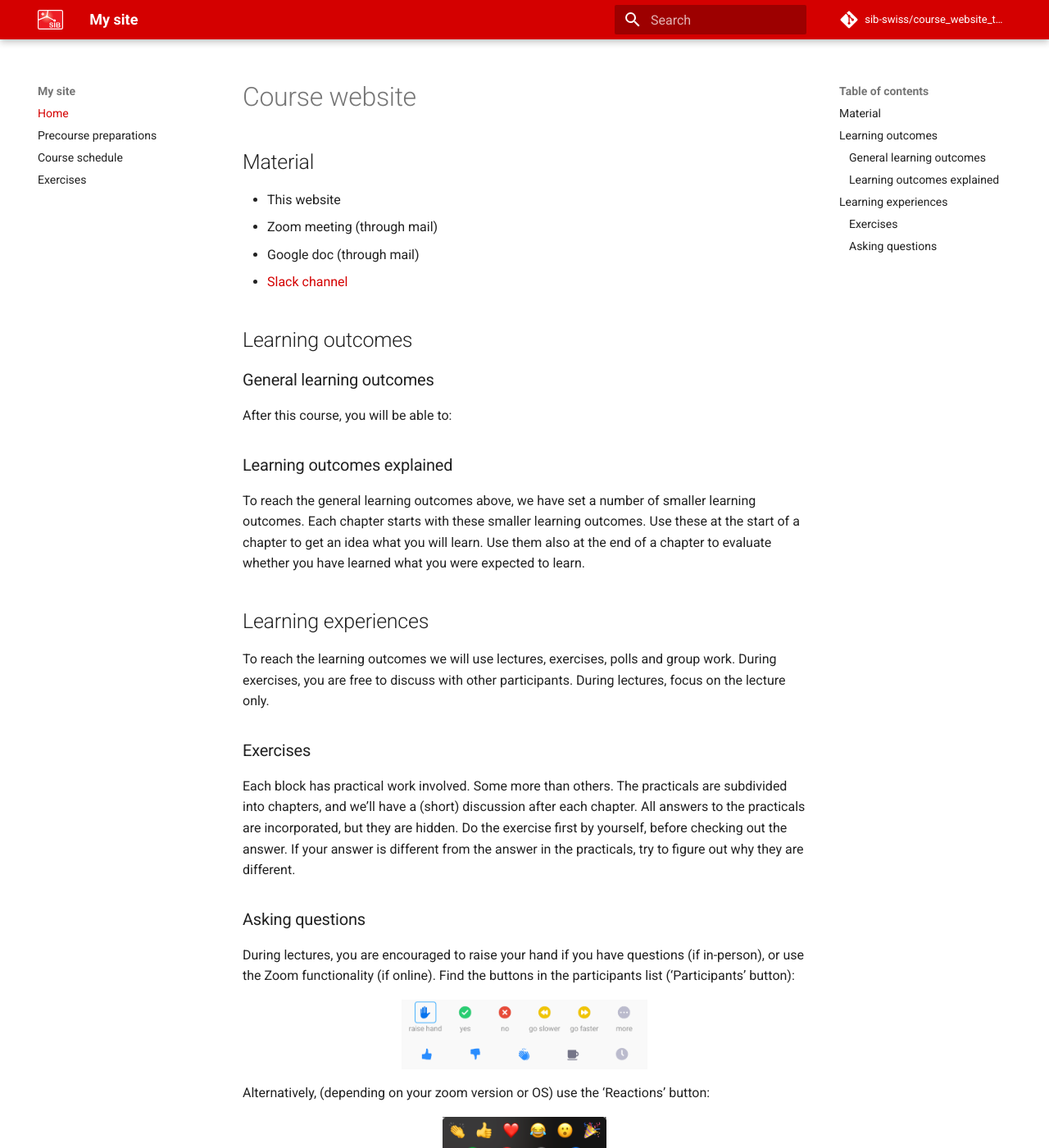
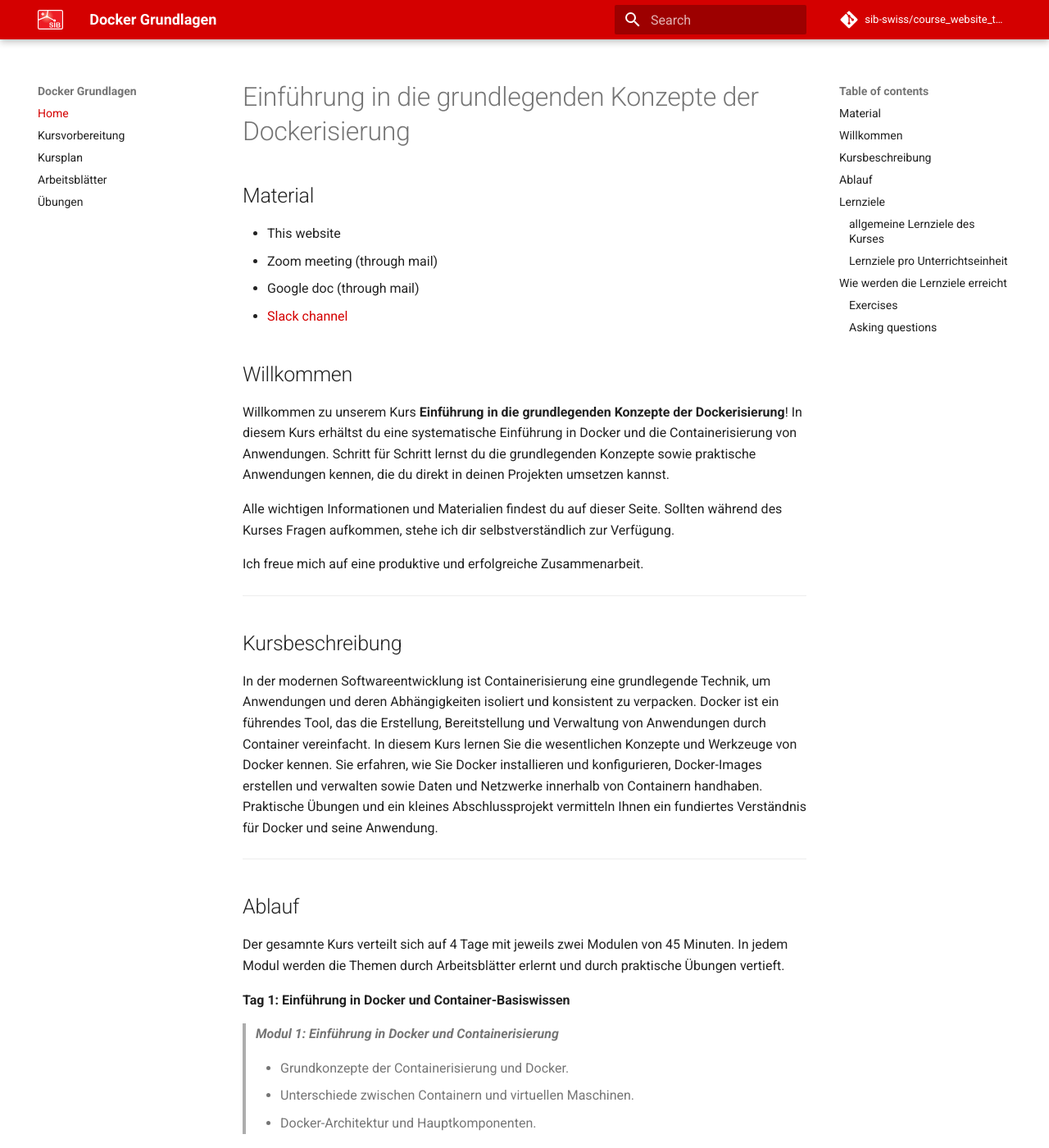
Before and after one commit to devtec133127/docker_grundlagen, an MkDocs documentation site: the page built from docs/index.md, in a window 1280 px wide and 1400 px high. Shown: the whole window at 82% size. Built offline with MkDocs 1.6.1 and Material for MkDocs 9.7.7, drawn with Linux system fonts in a browser that asks for light colours; comment, search, counter and statistics services are not loaded; some of the changed text lies outside the part shown.

Commit message:
initial changes

```diff
--- a/docs/index.md
+++ b/docs/index.md
@@ -1,4 +1,4 @@
-# Course website
+# Einführung in die grundlegenden Konzepte der Dockerisierung
 
 ## Material
 
@@ -7,23 +7,104 @@
 * Google doc (through mail)
 * [Slack channel](https://slack.com)
 
-## Learning outcomes
+## Willkommen
 
-### General learning outcomes
+Willkommen zu unserem Kurs **Einführung in die grundlegenden Konzepte der Dockerisierung**!
+In diesem Kurs erhältst du eine systematische Einführung in Docker und die Containerisierung von Anwendungen. Schritt für Schritt lernst du die grundlegenden Konzepte sowie praktische Anwendungen kennen, die du direkt in deinen Projekten umsetzen kannst.
 
-After this course, you will be able to:
+Alle wichtigen Informationen und Materialien findest du auf dieser Seite. Sollten während des Kurses Fragen aufkommen, stehe ich dir selbstverständlich zur Verfügung.
 
-### Learning outcomes explained
+Ich freue mich auf eine produktive und erfolgreiche Zusammenarbeit.
 
-To reach the general learning outcomes above, we have set a number of smaller learning outcomes. Each chapter starts with these smaller learning outcomes. Use these at the start of a chapter to get an idea what you will learn. Use them also at the end of a chapter to evaluate whether you have learned what you were expected to learn.
+---
 
-## Learning experiences
+## Kursbeschreibung
 
-To reach the learning outcomes we will use lectures, exercises, polls and group work. During exercises, you are free to discuss with other participants. During lectures, focus on the lecture only.
+In der modernen Softwareentwicklung ist Containerisierung eine grundlegende Technik, um Anwendungen und deren Abhängigkeiten isoliert und konsistent zu verpacken. Docker ist ein führendes Tool, das die Erstellung, Bereitstellung und Verwaltung von Anwendungen durch Container vereinfacht.
+In diesem Kurs lernen Sie die wesentlichen Konzepte und Werkzeuge von Docker kennen. Sie erfahren, wie Sie Docker installieren und konfigurieren, Docker-Images erstellen und verwalten sowie Daten und Netzwerke innerhalb von Containern handhaben. Praktische Übungen und ein kleines Abschlussprojekt vermitteln Ihnen ein fundiertes Verständnis für Docker und seine Anwendung.
+
+---
+
+## Ablauf
+
+Der gesamnte Kurs verteilt sich auf 4 Tage mit jeweils zwei Modulen von 45 Minuten. In jedem Modul werden die Themen durch Arbeitsblätter erlernt und durch praktische Übungen vertieft.
+
+**Tag 1: Einführung in Docker und Container-Basiswissen**
+
+> ***Modul 1: Einführung in Docker und Containerisierung***
+
+> - Grundkonzepte der Containerisierung und Docker.
+> - Unterschiede zwischen Containern und virtuellen Maschinen.
+> - Docker-Architektur und Hauptkomponenten.
+
+<p style="margin-bottom: 5px;">&nbsp;</p>
+
+> ***Modul 2: Docker-Images und Container-Basiswissen***
+
+> - Was sind Docker-Images und Container?
+> - Überblick über Docker-Images und deren Lebenszyklus.
+
+<p style="margin-bottom: 5px;">&nbsp;</p>
+
+**Tag 2: Dockerfiles und Image-Building**
+
+> ***Modul 1: Erstellung und Optimierung von Docker-Images***
+
+> - Einführung in Dockerfiles: Aufbau und grundlegende Befehle (FROM, RUN, COPY, CMD).
+> - Best Practices für das Erstellen von Dockerfiles.
+
+<p style="margin-bottom: 5px;">&nbsp;</p>
+
+**Tag 3: Datenmanagement und Netzwerke**
+
+> ***Modul 1: Docker Volumes und Datenmanagement***
+
+> - Grundkonzepte von Docker Volumes.
+> - Unterschied zwischen Volumes und Bind Mounts.
+
+---
+
+> ***Modul 2: Netzwerke in Docker***
+
+> - Grundlagen von Docker-Netzwerken: Bridge, Host, Overlay.
+> - Verbindung von Containern über Netzwerke.
+
+<p style="margin-bottom: 5px;">&nbsp;</p>
+
+**Tag 4: Docker Compose und Abschlussprojekt**
+
+> ***Modul 1: Docker Compose – Einführung und Anwendung***
+
+> - Was ist Docker Compose und welche Vorteile bietet es.
+> - Struktur und Syntax der docker-compose.yml-Datei.
+
+---
+
+> ***Modul 2: Integration von Docker Compose in das Abschlussprojekt***
+
+> - Integration der gelernten Konzepte in ein praktisches Projekt.
+> - Tipps und Best Practices für die Verwendung von Docker Compose in realen Projekten.
+
+## Lernziele
+
+### allgemeine Lernziele des Kurses
+
+Die Teilnehmer dieses Kurses erlangen ein fundiertes Verständnis der Grundlagen von Docker und der Containerisierung. Sie lernen, Docker selbstständig aufzusetzen, Container sowie Images zu verwalten und Volumes und Netzwerke effektiv zu nutzen. Durch die Anwendung ihres Wissens in einem praktischen Projekt werden sie befähigt, Docker in realen Szenarien einzusetzen. Zudem erhalten sie eine solide Basis für weiterführende Themen, wie die Container-Orchestrierung und das Management komplexer Systeme.
+
+### Lernziele pro Unterrichtseinheit
+
+Um die oben genannten allgemeinen Lernergebnisse zu erreichen, haben wir eine Reihe von kleineren Lernergebnissen festgelegt. Jedes Kapitel beginnt mit diesen kleineren Lernergebnissen. Verwenden Sie diese zu Beginn eines Kapitels, um eine Vorstellung davon zu bekommen, was Sie lernen werden. Nutzen Sie sie auch am Ende eines Kapitels, um zu bewerten, ob Sie das gelernt haben, was Sie lernen sollten.
+
+
+## Wie werden die Lernziele erreicht
+
+Um die Lernergebnisse zu erreichen, werden wir Vorträge, Übungen, Umfragen und Gruppenarbeit einsetzen. Während der Übungen steht es Ihnen frei, mit anderen Teilnehmern zu diskutieren. Konzentrieren Sie sich während der Vorlesungen nur auf die Vorlesung.
 
 ### Exercises
 
-Each block has practical work involved. Some more than others. The practicals are subdivided into chapters, and we'll have a (short) discussion after each chapter. All answers to the practicals are incorporated, but they are hidden. Do the exercise first by yourself, before checking out the answer. If your answer is different from the answer in the practicals, try to figure out why they are different.
+Jeder Block ist mit praktischer Arbeit verbunden. Manche mehr als andere. Die praktischen Arbeiten sind in Kapitel unterteilt, und nach jedem Kapitel gibt es eine (kurze) Diskussion. Alle Antworten zu den praktischen Übungen sind enthalten, aber sie sind versteckt. Machen Sie die Übung zuerst selbst, bevor Sie die Antwort überprüfen. Wenn Ihre Antwort von der Antwort in den Übungsaufgaben abweicht, versuchen Sie herauszufinden, warum sie unterschiedlich ist.
+
+Übersetzt mit DeepL.com (kostenlose Version)
 
 ### Asking questions
 During lectures, you are encouraged to raise your hand if you have questions (if in-person), or use the Zoom functionality (if online). Find the buttons in the participants list ('Participants' button):
--- a/mkdocs.yml
+++ b/mkdocs.yml
@@ -1,9 +1,10 @@
-site_name: My site
+site_name: Docker Grundlagen
 nav:
     - Home: index.md
-    - Precourse preparations: precourse.md
-    - Course schedule: course_schedule.md
-    - Exercises: exercises.md
+    - Kursvorbereitung: precourse.md
+    - Kursplan: course_schedule.md
+    - Arbeitsblätter: worksheets.md
+    - Übungen: exercises.md
 
 theme:
   name: material
```
Also changed, not shown: docs/exercises.md (+3 -0 lines), docs/exercises/exercise1.md (added, +64 -0 lines), docs/worksheets.md (added, +3 -0 lines), docs/worksheets/worksheet1.md (added, +115 -0 lines).
